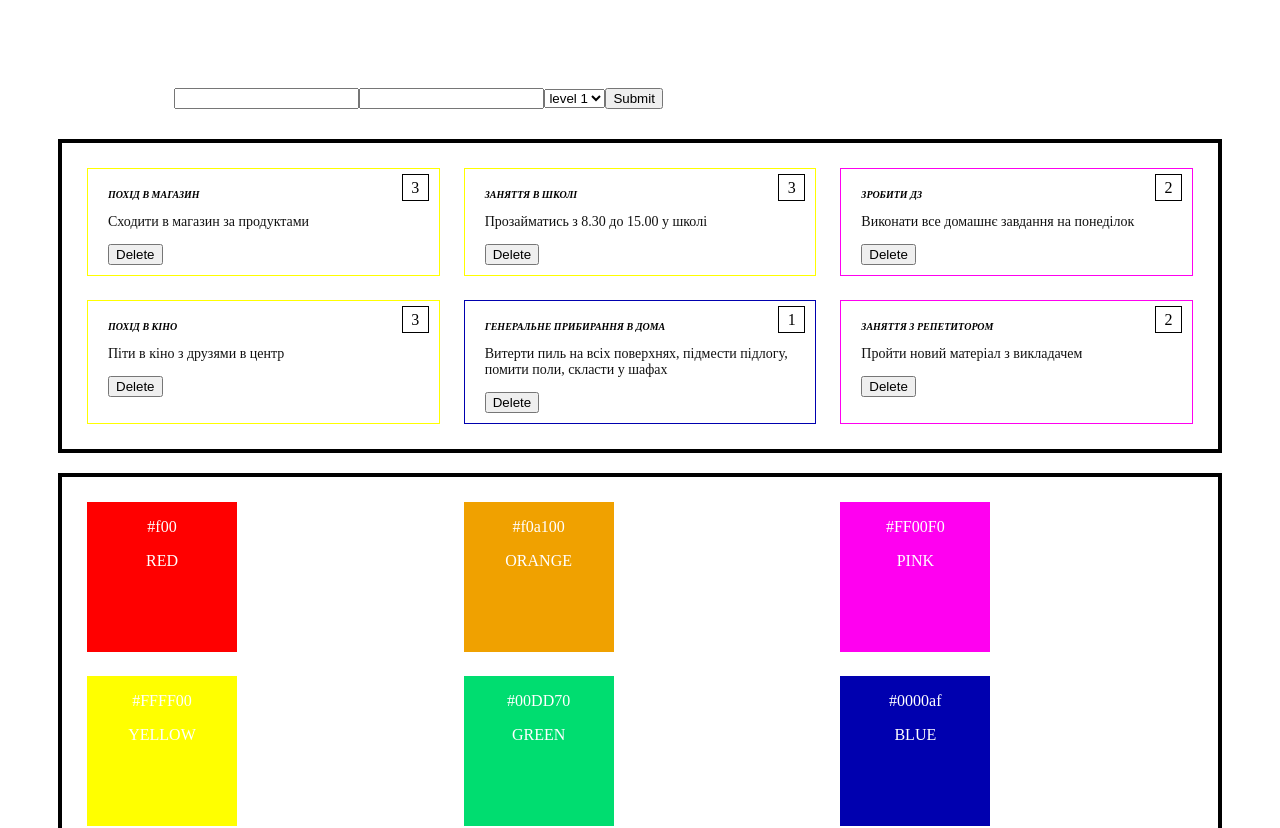
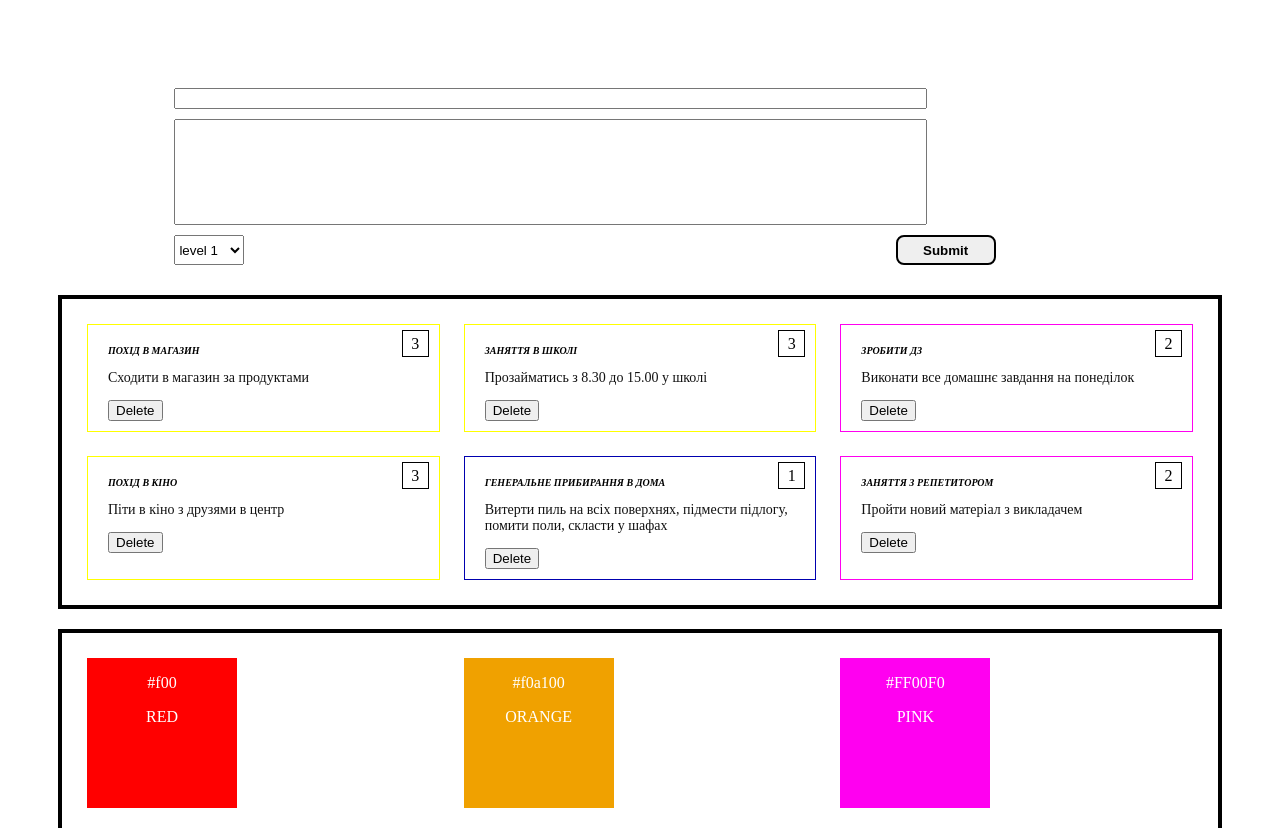
Before and after one commit to iveke/react-tkach, a React (Create React App) app: page / in a window 1280 px wide. Shown: the top 828 px of the page. Built offline with nearby package versions, Linux system fonts and the light colour scheme.

Commit message:
do style for Formik like my Form before

```diff
--- a/src/App.js
+++ b/src/App.js
@@ -1,5 +1,4 @@
 // import * as yup from "yup";
-import Clicker from "components/BtnStep/BtnStep";
 import FormLogin from "components/FormToDo/FormToDo.jsx";
 import ListToDo from "components/ListToDo/ListToDo.jsx";
 import { Component } from "react";
--- a/src/components/FormToDo/FormToDo.jsx
+++ b/src/components/FormToDo/FormToDo.jsx
@@ -1,5 +1,5 @@
-import { ErrorMessage, Field, Form, Formik } from "formik";
-// import { Btn, Form, Input, Section, Textrea } from "./FormToDo.style";
+import { ErrorMessage, Formik } from "formik";
+import { Btn, Input, Section, Textrea } from "./FormToDo.style";
 import { Component } from "react";
 import { Forms } from "./FormToDo.style";
 import * as Yup from "yup";
@@ -21,52 +21,25 @@ class FormLogin extends Component {
     return (
       <Formik
         initialValues={intialValue}
-        onSubmit={(values, {resetForm}) => {
-          console.log(values);
-          resetForm()
+        onSubmit={(values, { resetForm }) => {
+          console.log(values, this.props);
+          this.props.onAdd({ ...values, level: Number(values.level) });
+          resetForm();
         }}
         validationSchema={SignUpSchema}
       >
         <Forms>
-          <Field name="title" type="text" />
-          <ErrorMessage name="title" component="p"/>
-          <Field name="description" type="text" />
-          <Field name="level" as="select">
+          <Input name="title" type="text" />
+          <ErrorMessage name="title" component="p" />
+          <Textrea name="description" type="text" />
+          <Section name="level" as="select">
             <option value="1"> level 1</option>
             <option value="2"> level 2</option>
             <option value="3"> level 3 </option>
-          </Field>
-          <button type="submit">Submit</button>
+          </Section>
+          <Btn type="submit">Submit</Btn>
         </Forms>
       </Formik>
-
-      // <Form>
-      //   <Input
-      //     name="title"
-      //     type="text"
-      //     placeholder="enter title task"
-      //     value={this.state.title}
-      //     onChange={this.handleChange}
-      //   />
-      //   <Textrea
-      //     name="description"
-      //     cols="30"
-      //     rows="4"
-      //     placeholder="enter descriptiton"
-      //     value={this.state.description}
-      //     onChange={this.handleChange}
-      //   ></Textrea>
-      //   <Section
-      //     name="level"
-      //     value={this.state.level}
-      //     onChange={this.handleChange}
-      //   >
-      //     <option value="1"> level 1</option>
-      //     <option value={2}> level 2</option>
-      //     <option value={3}> level 3 </option>
-      //   </Section>
-      //   <Btn onClick={this.handleSubmit}>Add</Btn>
-      // </Form>
     );
   }
 }
--- a/src/components/FormToDo/FormToDo.style.jsx
+++ b/src/components/FormToDo/FormToDo.style.jsx
@@ -1,4 +1,4 @@
-import { ErrorMessage, Form } from "formik";
+import { ErrorMessage, Form, Field } from "formik";
 import styled from "styled-components";
 
 export const Forms = styled(Form)`
@@ -12,22 +12,26 @@ export const ErrorMess = styled(ErrorMessage)`
   color: red;
 `
 
-export const Input = styled.input`
+export const Input = styled(Field)`
   margin-bottom: 10px;
   width: inherit;
 `;
 
-export const Textrea = styled.textarea`
+export const Textrea = styled(Field)`
   width: inherit;
+  height: 100px;
 `;
 
-export const Section = styled.select`
+export const Section = styled(Field)`
   display: block;
+  margin-top: 10px;
+  width: 70px;
+  height: 30px;
 `;
 
 export const Btn = styled.button`
   position: absolute;
-  bottom: 0;
+  bottom: 10px;
   right: 120px;
   width: 100px;
   height: 30px;
--- a/src/components/ListToDo/ListToDo.jsx
+++ b/src/components/ListToDo/ListToDo.jsx
@@ -1,5 +1,4 @@
-import { Component } from "react";
-import data from "../../to-do.json"
+
 import { Item, Level, List, Text, Title } from "./ListToDo.style";
 
 
```
